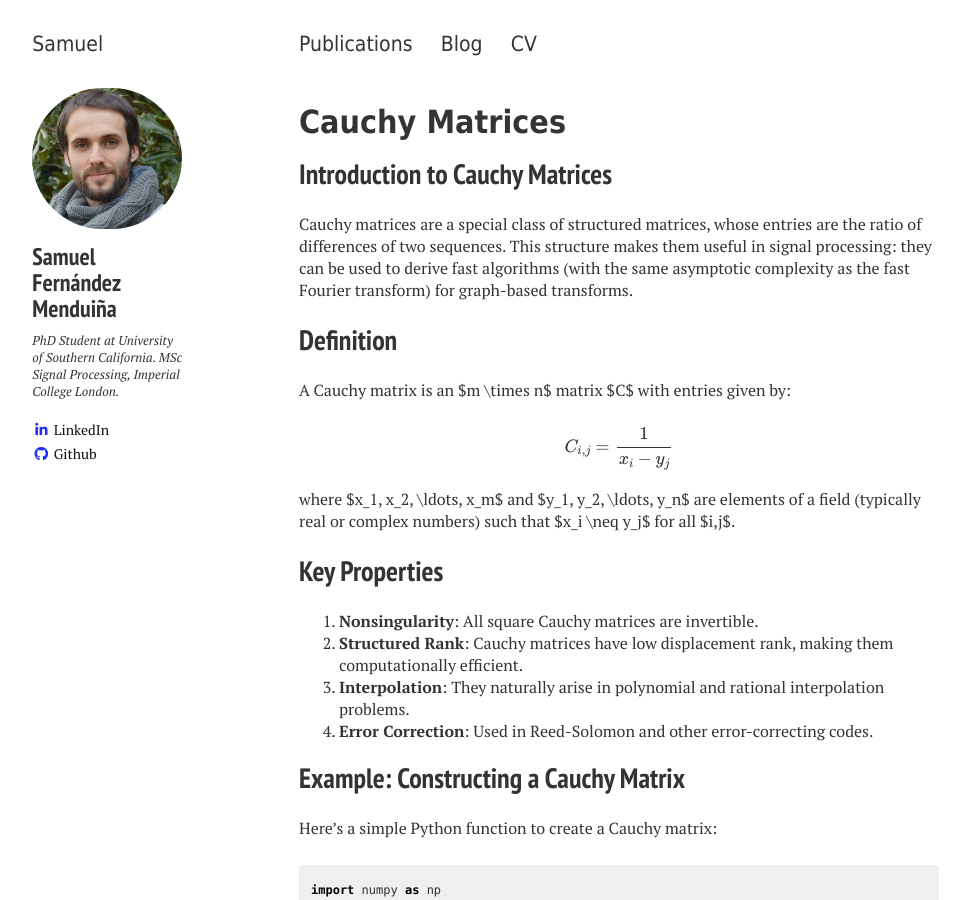
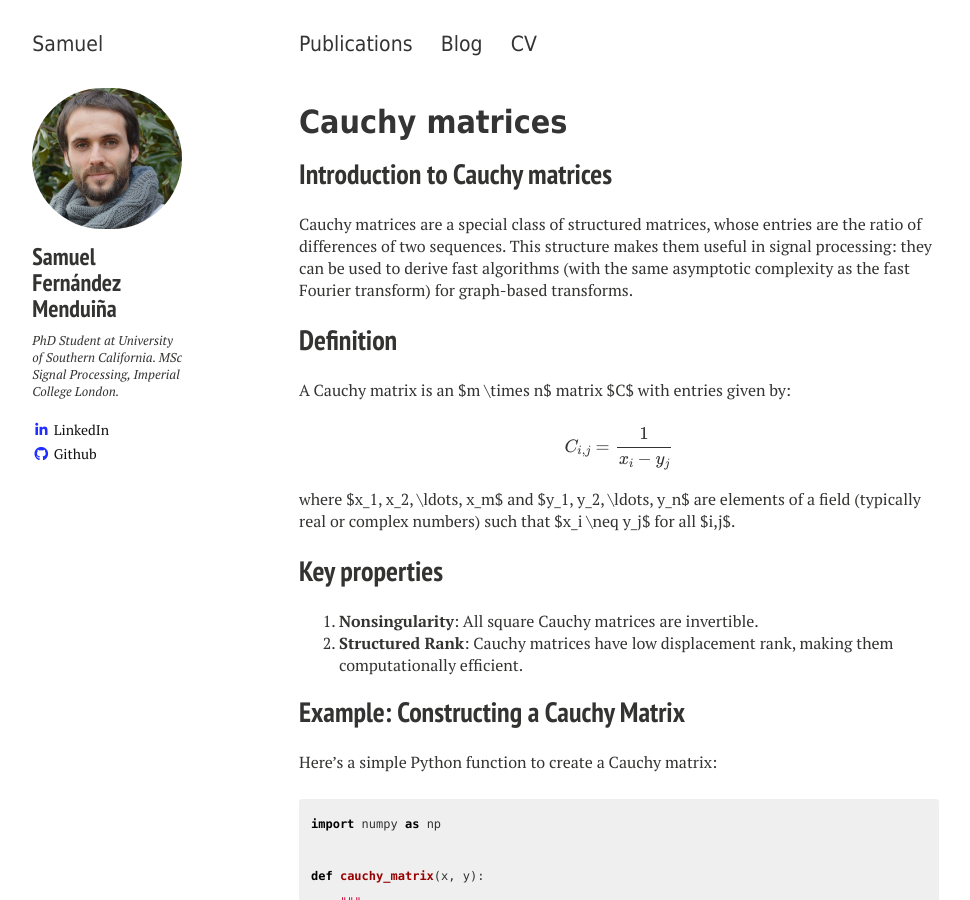
Before and after one commit to sf219/sf219.github.io, a Jekyll site: the page built from _posts/2025-08-02-cauchy-matrices.md, in a window 1280 px wide and 900 px high. Shown: the whole window, without its empty margins (21-991 px from the left). Built offline with Jekyll 4.4.1, drawn with Linux system fonts in a browser that asks for light colours; nearby versions of some CDN libraries; formulas are drawn with MathJax 3; some of the changed text lies outside the part shown.

Commit message:
More updates

```diff
--- a/_posts/2025-08-02-cauchy-matrices.md
+++ b/_posts/2025-08-02-cauchy-matrices.md
@@ -1,12 +1,12 @@
 ---
 layout: post
-title: "Cauchy Matrices"
+title: "Cauchy matrices"
 description: "An introduction to Cauchy matrices"
 comments: true
 tags: [mathematics, signal_processing, matrices]
 ---
 
-## Introduction to Cauchy Matrices
+## Introduction to Cauchy matrices
 
 Cauchy matrices are a special class of structured matrices, whose entries are the ratio of differences of two sequences. This structure makes them useful in signal processing: they can be used to derive fast algorithms (with the same asymptotic complexity as the fast Fourier transform) for graph-based transforms.
 
@@ -18,12 +18,10 @@ $$ C_{i,j} = \frac{1}{x_i - y_j} $$
 
 where $x_1, x_2, \ldots, x_m$ and $y_1, y_2, \ldots, y_n$ are elements of a field (typically real or complex numbers) such that $x_i \neq y_j$ for all $i,j$.
 
-## Key Properties
+## Key properties
 
 1. **Nonsingularity**: All square Cauchy matrices are invertible.
 2. **Structured Rank**: Cauchy matrices have low displacement rank, making them computationally efficient.
-3. **Interpolation**: They naturally arise in polynomial and rational interpolation problems.
-4. **Error Correction**: Used in Reed-Solomon and other error-correcting codes.
 
 ## Example: Constructing a Cauchy Matrix
 
```
